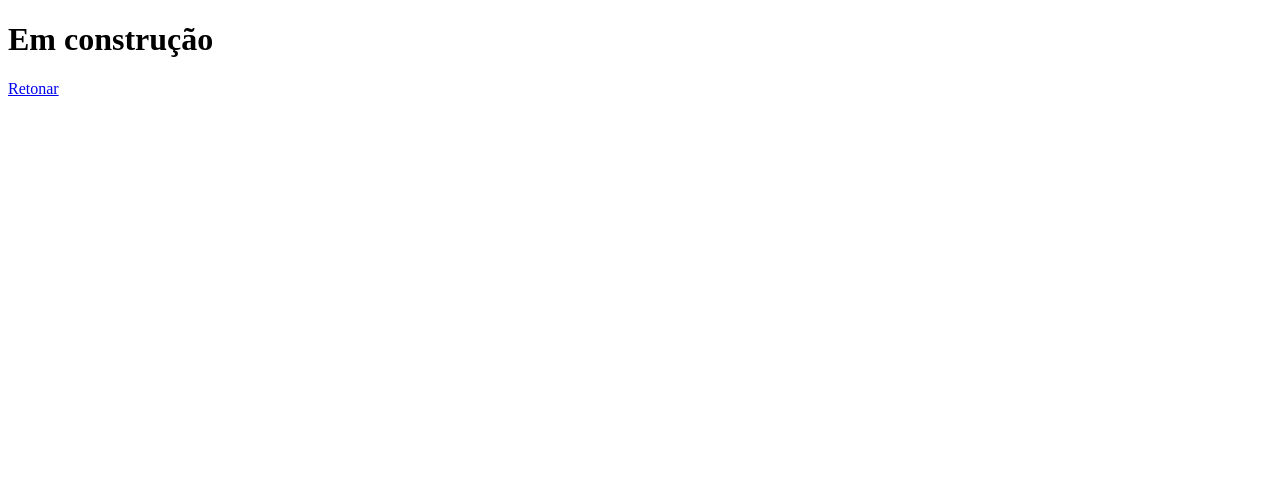
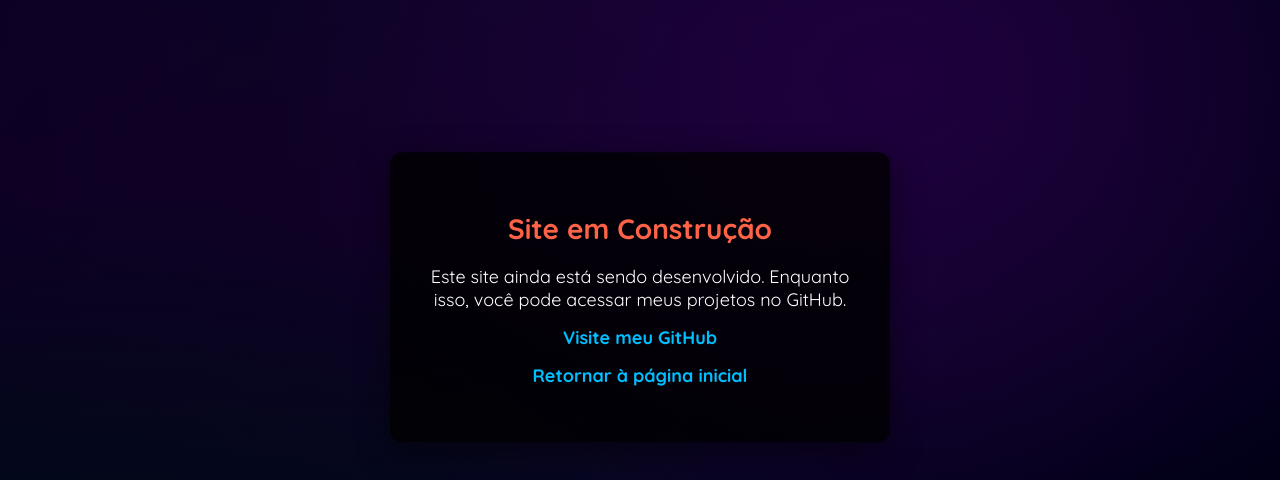
Before and after one commit to PauloAllan/MeuPortfolio, a plain HTML site: page projects.html in a window 1280 px wide. Drawn offline with Linux system fonts and the light colour scheme.

Commit message:
Atualização da Index de Projetos

```diff
--- a/projects.html
+++ b/projects.html
@@ -1,12 +1,123 @@
 <!DOCTYPE html>
 <html lang="pt-br">
+
 <head>
     <meta charset="UTF-8">
     <meta name="viewport" content="width=device-width, initial-scale=1.0">
-    <title>Document</title>
+    <title>Site em Construção</title>
+    <style>
+        @import url('https://fonts.googleapis.com/css2?family=Quicksand:wght@300;400;500;600;700&display=swap');
+
+        * {
+            font-family: 'Quicksand', sans-serif;
+        }
+
+        body {
+            color: #fff;
+            background-color: #000016;
+            background-image: radial-gradient(at 10% 80%, rgb(0, 7, 22) 0px, transparent 50%),
+                radial-gradient(at 70% 10%, rgb(30, 0, 60) 0px, transparent 50%),
+                radial-gradient(at 25% 25%, rgb(16, 0, 37) 0px, transparent 50%),
+                radial-gradient(at 60% 15%, rgb(20, 5, 50) 0px, transparent 50%),
+                radial-gradient(at 15% 90%, rgb(10, 20, 45) 0px, transparent 50%),
+                radial-gradient(at 40% 15%, rgb(5, 10, 35) 0px, transparent 50%),
+                radial-gradient(at 10% 10%, rgb(15, 0, 40) 0px, transparent 50%);
+            min-height: 100vh;
+            display: flex;
+            justify-content: center;
+            align-items: center;
+            margin: 0;
+        }
+
+        .card {
+            position: fixed;
+            top: 20%;
+            left: 50%;
+            transform: translateX(-50%);
+            background-color: rgba(0, 0, 0, 0.8);
+            box-shadow: 0 8px 30px rgba(0, 0, 0, 0.5);
+            padding: 40px;
+            border-radius: 12px;
+            text-align: center;
+            width: 90%;
+            /* Card ocupa 90% da tela */
+            max-width: 500px;
+            /* Largura máxima de 500px */
+            z-index: 1000;
+            font-size: 18px;
+            animation: float 3s ease-in-out infinite;
+            box-sizing: border-box;
+            /* Garantir que o padding não afete o tamanho */
+        }
+
+        .card h1 {
+            color: #ff6347;
+            font-size: 28px;
+        }
+
+        .card p {
+            margin: 15px 0;
+            font-size: 18px;
+        }
+
+        .card a {
+            text-decoration: none;
+            color: #00bfff;
+            font-weight: bold;
+            font-size: 18px;
+        }
+
+        .card a:hover {
+            text-decoration: underline;
+        }
+
+        /* Animação de flutuação */
+        @keyframes float {
+            0% {
+                transform: translateX(-50%) translateY(0);
+            }
+
+            50% {
+                transform: translateX(-50%) translateY(-10px);
+            }
+
+            100% {
+                transform: translateX(-50%) translateY(0);
+            }
+        }
+
+        /* Responsividade para dispositivos móveis */
+        @media (max-width: 600px) {
+            .card {
+                padding: 30px;
+                /* Menos padding em telas pequenas */
+                width: 80%;
+                /* Menor largura para caber melhor na tela */
+                font-size: 16px;
+                /* Fonte menor */
+            }
+
+            .card h1 {
+                font-size: 24px;
+                /* Título menor */
+            }
+
+            .card p,
+            .card a {
+                font-size: 16px;
+                /* Texto e links menores */
+            }
+        }
+    </style>
 </head>
+
 <body>
-    <h1>Em construção</h1>
-    <a href="index.html">Retonar</a>
+    <div class="card">
+        <h1>Site em Construção</h1>
+        <p>Este site ainda está sendo desenvolvido. Enquanto isso, você pode acessar meus projetos no GitHub.</p>
+        <p><a href="https://github.com/PauloAllan" target="_blank">Visite meu GitHub</a></p>
+        <p><a href="index.html">Retornar à página inicial</a></p>
+    </div>
 </body>
+
 </html>
```
